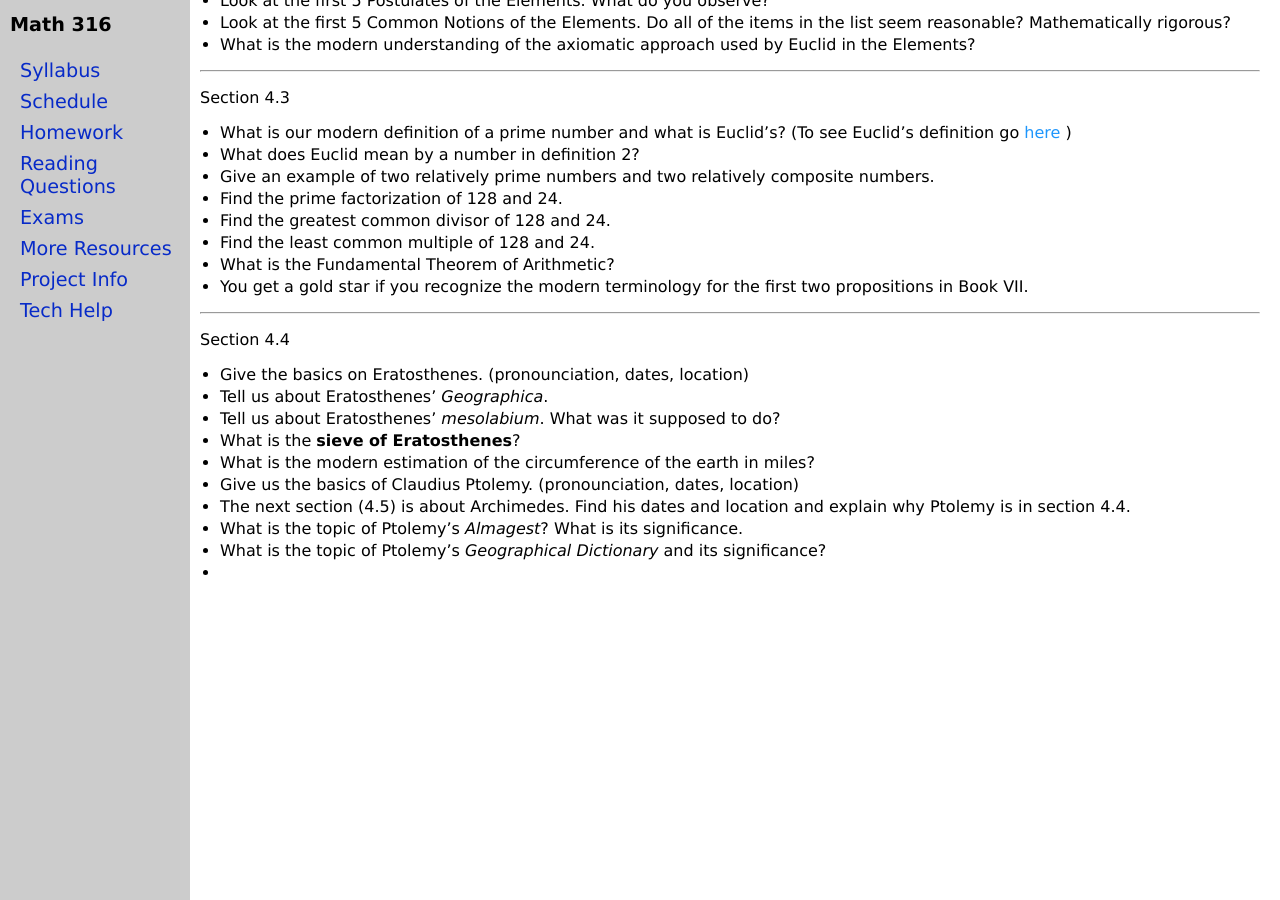
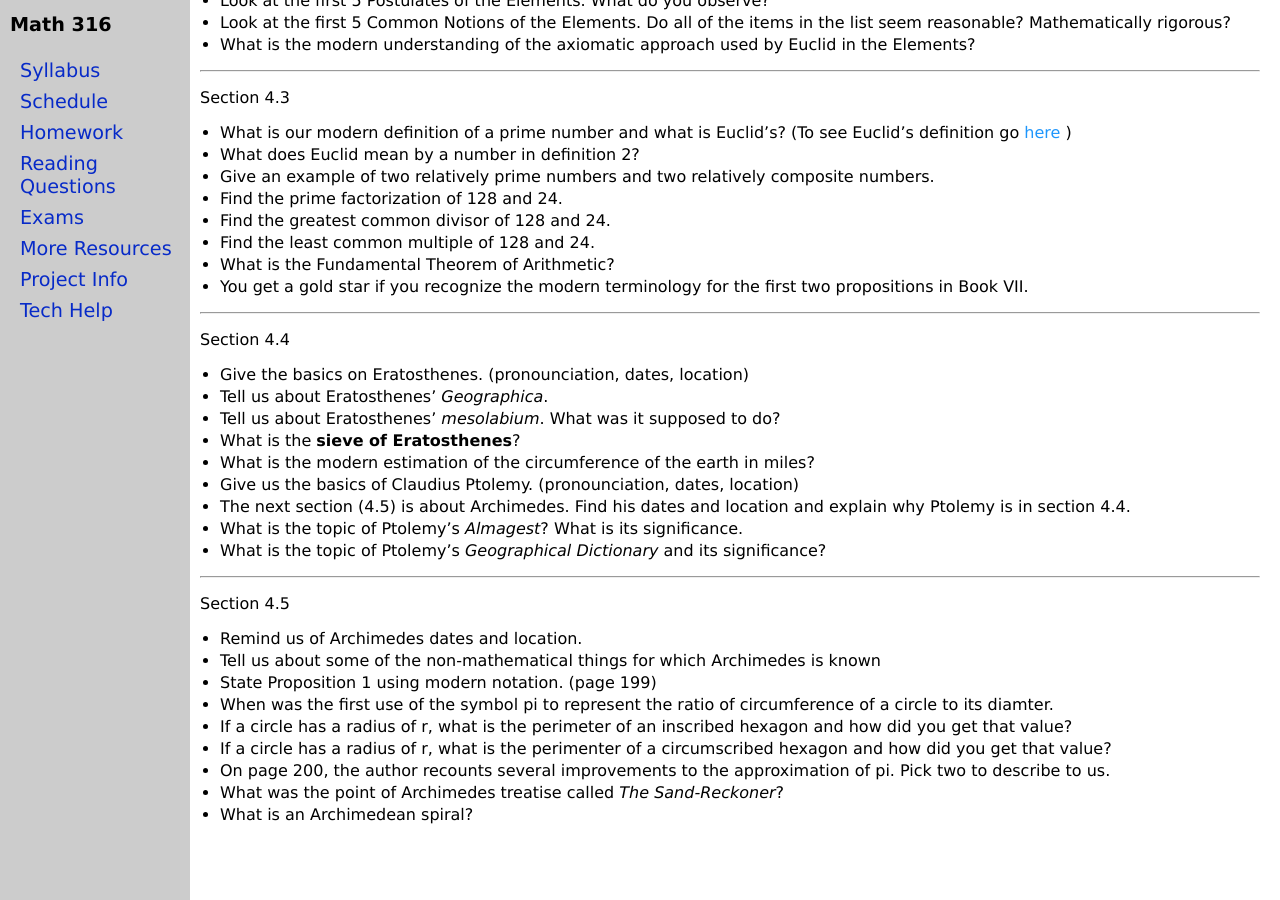
Before and after one commit to jrfaudree/HOM, a Jekyll site: the page built from rq.md, in a window 1280 px wide and 900 px high, scrolled down 3375 px. Built offline with Jekyll 4.4.1, drawn with Linux system fonts in a browser that asks for light colours.

Commit message:
Update rq.md

```diff
--- a/rq.md
+++ b/rq.md
@@ -178,6 +178,19 @@ Section 4.4
 - The next section (4.5) is about Archimedes. Find his dates and location and explain why Ptolemy is in section 4.4.
 - What is the topic of Ptolemy's *Almagest*? What is its significance.
 - What is the topic of Ptolemy's *Geographical Dictionary* and its significance?
--
+
+______________________
+
+Section 4.5
+
+- Remind us of Archimedes dates and location.
+- Tell us about some of the non-mathematical things for which Archimedes is known
+- State Proposition 1 using modern notation. (page 199)
+- When was the first use of the symbol pi to represent the ratio of circumference of a circle to its diamter.
+- If a circle has a radius of r, what is the perimeter of an inscribed hexagon and how did you get that value?
+- If a circle has a radius of r, what is the perimenter of a circumscribed hexagon and how did you get that value?
+- On page 200, the author recounts several improvements to the approximation of pi. Pick two to describe to us.
+- What was the point of Archimedes treatise called *The Sand-Reckoner*?
+- What is an Archimedean spiral?
 
 <div style="padding-bottom: 40px"></div>
```
